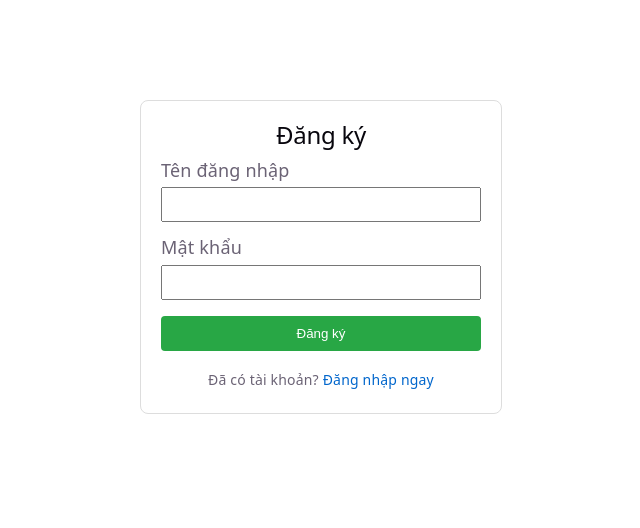
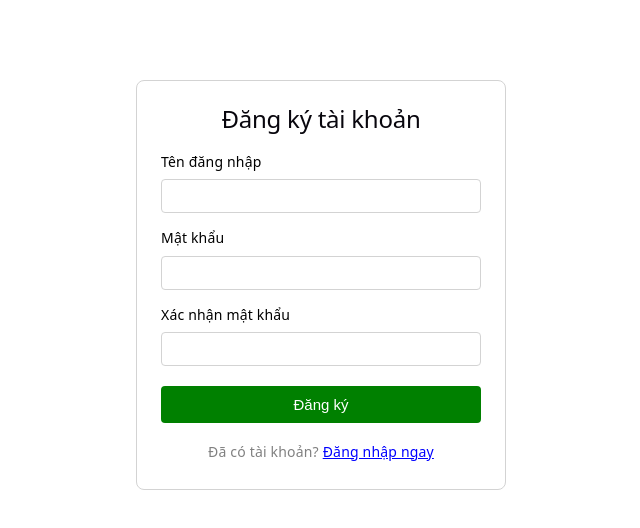
Before and after one commit to Thuong23130327/LTFE_CK_AppChat, a React (Vite) app: page / in a window 1280 px wide. Both pictures are taken after a click on the element "Đăng ký". Shown: the top 528 px of the page, without its empty margins (319-959 px from the left). Built offline with nearby package versions, Linux system fonts and the light colour scheme; no server answers.

Commit message:
Thuong valid dang ky cac field

```diff
--- /dev/null
+++ b/src/components/auth/RegisterForm.css
@@ -0,0 +1,76 @@
+.auth-container {
+    width: 320px;
+    margin: 80px auto;
+    padding: 24px;
+    border: 1px solid lightgray;
+    border-radius: 8px;
+    background-color: white;
+}
+
+.auth-title {
+    text-align: center;
+    margin-top: 0;
+    margin-bottom: 16px;
+}
+
+.auth-error {
+    color: red;
+    font-size: 13px;
+    margin-bottom: 12px;
+}
+
+.auth-success {
+    color: green;
+    font-size: 13px;
+    margin-bottom: 12px;
+}
+
+.form-group {
+    margin-bottom: 12px;
+}
+
+.form-group label {
+    display: block;
+    font-size: 14px;
+    margin-bottom: 4px;
+    color: black;
+}
+
+.form-input {
+    width: 100%;
+    padding: 8px 10px;
+    border: 1px solid lightgray;
+    border-radius: 4px;
+    box-sizing: border-box;
+    font-size: 14px;
+}
+
+.auth-button {
+    width: 100%;
+    padding: 10px;
+    background-color: green;
+    color: white;
+    border: none;
+    border-radius: 4px;
+    cursor: pointer;
+    font-size: 15px;
+    margin-top: 8px;
+}
+
+.auth-button:disabled {
+    background-color: lightgray;
+    cursor: not-allowed;
+}
+
+.auth-switch {
+    margin-top: 16px;
+    text-align: center;
+    font-size: 14px;
+    color: gray;
+}
+
+.auth-link {
+    color: blue;
+    cursor: pointer;
+    text-decoration: underline;
+}
--- a/src/components/auth/RegisterForm.tsx
+++ b/src/components/auth/RegisterForm.tsx
@@ -1,5 +1,7 @@
 import { useState, useEffect } from "react";
 import { ws } from "../../services/websocket";
+import type { WsResponse } from "../../types/chat";
+import "./RegisterForm.css";
 
 interface Props {
     onSwitchToLogin: () => void;
@@ -8,17 +10,21 @@ interface Props {
 export function RegisterForm({ onSwitchToLogin }: Props) {
     const [username, setUsername] = useState("");
     const [password, setPassword] = useState("");
+    const [confirmPassword, setConfirmPassword] = useState("");
     const [err, setErr] = useState("");
     const [success, setSuccess] = useState("");
     const [loading, setLoading] = useState(false);
 
     useEffect(() => {
-        const onMessage = (res: any) => {
+        const onMessage = (res: WsResponse) => {
             if (res.event === "REGISTER") {
                 setLoading(false);
                 if (res.status === "success") {
-                    setSuccess("Đăng ký thành công, hãy đăng nhập");
+                    setSuccess("Đăng ký thành công! Đang chuyển sang đăng nhập");
                     setErr("");
+                    setTimeout(() => {
+                        onSwitchToLogin();
+                    }, 1500);
                 } else {
                     setErr(res.mes || "Đăng ký thất bại");
                     setSuccess("");
@@ -30,63 +36,80 @@ export function RegisterForm({ onSwitchToLogin }: Props) {
         return () => {
             ws.removeMessageListener(onMessage);
         };
-    }, []);
+    }, [onSwitchToLogin]);
 
-    const handleSubmit = (e: any) => {
+    const handleSubmit = (e: React.FormEvent) => {
         e.preventDefault();
-        if (!username || !password) {
-            alert("Vui lòng nhập đầy đủ thông tin");
+
+        if (!username.trim() || !password || !confirmPassword) {
+            setErr("Vui lòng nhập đầy đủ thông tin");
+            return;
+        }
+
+        if (password.length < 6) {
+            setErr("Mật khẩu phải có ít nhất 6 ký tự");
+            return;
+        }
+
+        if (password !== confirmPassword) {
+            setErr("Mật khẩu xác nhận không khớp");
             return;
         }
 
         setLoading(true);
         setErr("");
         setSuccess("");
-        ws.send("REGISTER", { user: username, pass: password });
+        ws.send("REGISTER", { user: username.trim(), pass: password });
     };
 
     return (
-        <div style={{ width: 320, margin: "100px auto", padding: 20, border: "1px solid #ddd", borderRadius: 8 }}>
-            <h2 style={{ textAlign: "center" }}>Đăng ký</h2>
+        <div className="auth-container">
+            <h2 className="auth-title">Đăng ký tài khoản</h2>
 
-            {err && <p style={{ color: "red", fontSize: 13 }}>{err}</p>}
-            {success && <p style={{ color: "green", fontSize: 13 }}>{success}</p>}
+            {err && <p className="auth-error">{err}</p>}
+            {success && <p className="auth-success">{success}</p>}
 
             <form onSubmit={handleSubmit}>
-                <div style={{ marginBottom: 12 }}>
+                <div className="form-group">
                     <label>Tên đăng nhập</label>
                     <input
                         type="text"
+                        className="form-input"
                         value={username}
                         onChange={(e) => setUsername(e.target.value)}
-                        style={{ width: "100%", padding: 8, marginTop: 4, boxSizing: "border-box" }}
                     />
                 </div>
 
-                <div style={{ marginBottom: 16 }}>
+                <div className="form-group">
                     <label>Mật khẩu</label>
                     <input
                         type="password"
+                        className="form-input"
                         value={password}
                         onChange={(e) => setPassword(e.target.value)}
-                        style={{ width: "100%", padding: 8, marginTop: 4, boxSizing: "border-box" }}
                     />
                 </div>
 
-                <button
-                    type="submit"
-                    disabled={loading}
-                    style={{ width: "100%", padding: 10, background: "#28a745", color: "#fff", border: "none", borderRadius: 4, cursor: "pointer" }}
-                >
+                <div className="form-group">
+                    <label>Xác nhận mật khẩu</label>
+                    <input
+                        type="password"
+                        className="form-input"
+                        value={confirmPassword}
+                        onChange={(e) => setConfirmPassword(e.target.value)}
+                    />
+                </div>
+
+                <button type="submit" disabled={loading} className="auth-button">
                     {loading ? "Đang xử lý..." : "Đăng ký"}
                 </button>
             </form>
 
-            <p style={{ marginTop: 16, textAlign: "center", fontSize: 14 }}>
+            <p className="auth-switch">
                 Đã có tài khoản?{" "}
-                <span onClick={onSwitchToLogin} style={{ color: "#0066cc", cursor: "pointer" }}>
-                    Đăng nhập ngay
-                </span>
+                <span onClick={onSwitchToLogin} className="auth-link">
+          Đăng nhập ngay
+        </span>
             </p>
         </div>
     );
```
